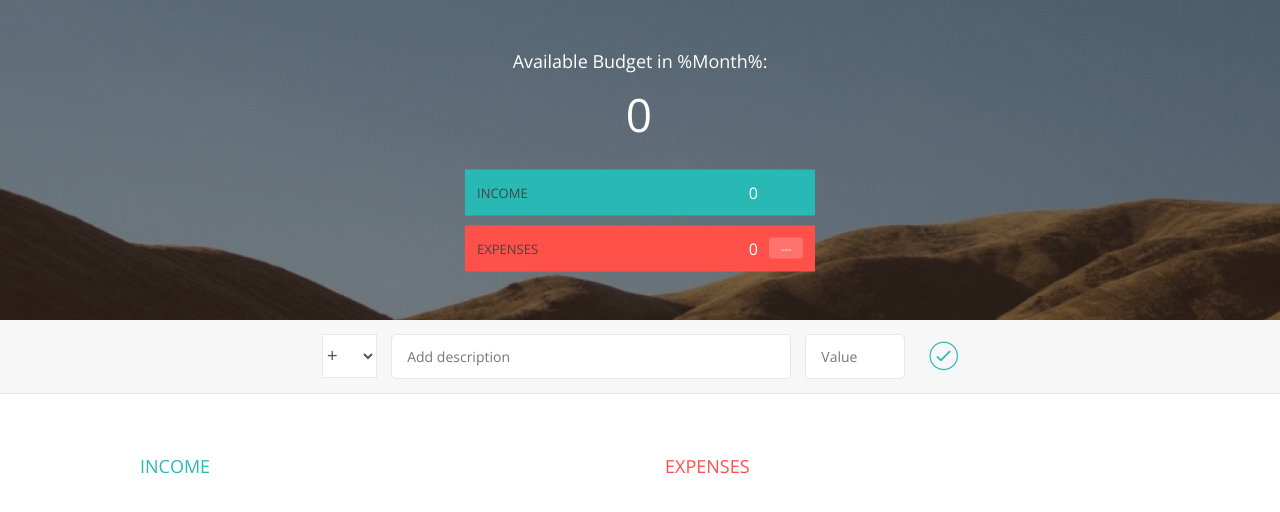
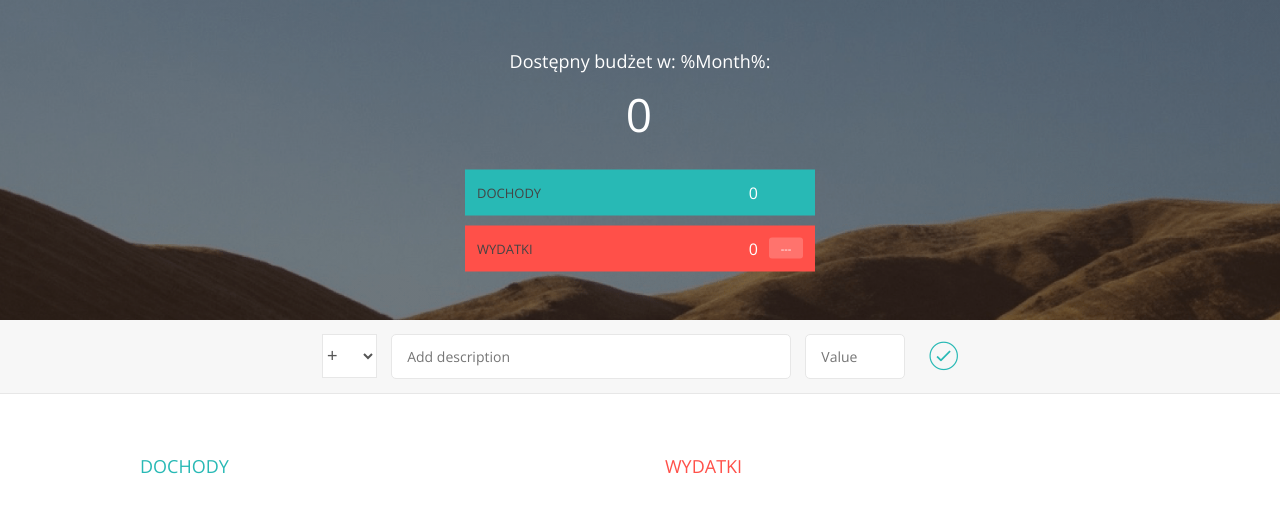
Before and after one commit to Mi-Ski/budgetey, a plain HTML site: page index.html in a window 1280 px wide. Drawn offline with nearby package versions, Linux system fonts and the light colour scheme.

Commit message:
Translation//still figuring out git

```diff
--- a/index.html
+++ b/index.html
@@ -25,14 +25,14 @@
             <img src="" alt="">
             <div class="budget">
                 <div class="budget__title">
-                    Available Budget in
+                    Dostępny budżet w:
                     <span class="budget__title--month">%Month%</span>:
                 </div>
 
                 <div class="budget__value">+ 2,345.64</div>
 
                 <div class="budget__income clearfix">
-                    <div class="budget__income--text">Income</div>
+                    <div class="budget__income--text">Dochody</div>
                     <div class="right">
                         <div class="budget__income--value">+ 4,300.00</div>
                         <div class="budget__income--percentage">&nbsp;</div>
@@ -40,7 +40,7 @@
                 </div>
 
                 <div class="budget__expenses clearfix">
-                    <div class="budget__expenses--text">Expenses</div>
+                    <div class="budget__expenses--text">Wydatki</div>
                     <div class="right clearfix">
                         <div class="budget__expenses--value">- 1,954.36</div>
                         <div class="budget__expenses--percentage">45%</div>
@@ -78,7 +78,7 @@
 
             <div class="container clearfix">
                 <div class="income">
-                    <h2 class="icome__title">Income</h2>
+                    <h2 class="icome__title">Dochody</h2>
 
                     <div class="income__list">
 
@@ -113,7 +113,7 @@
                 </div>
 
                 <div class="expenses">
-                    <h2 class="expenses__title">Expenses</h2>
+                    <h2 class="expenses__title">Wydatki</h2>
 
                     <div class="expenses__list">
 
```
